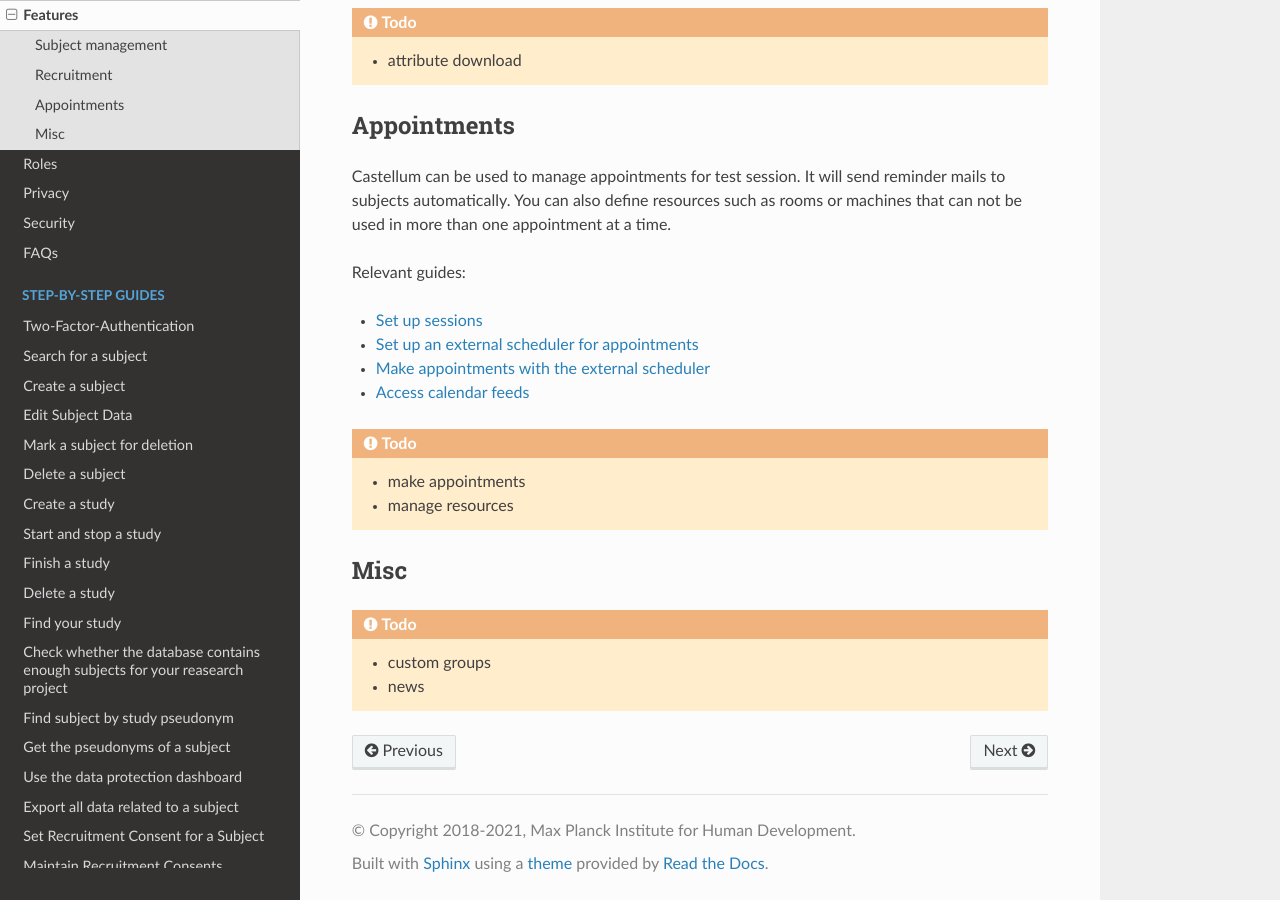
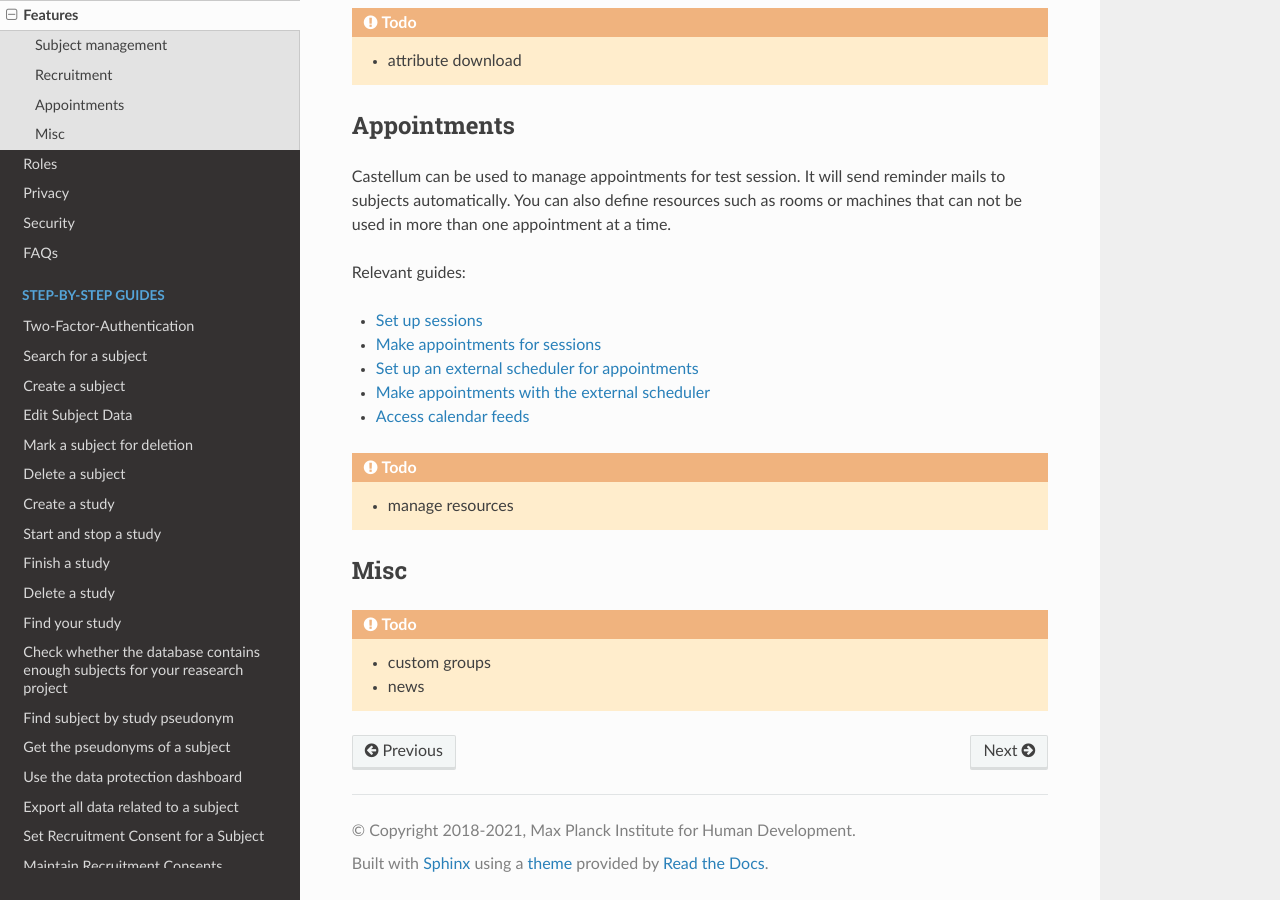
Before and after one commit to DouglasNeuroInformatics/castellum, a Sphinx documentation site: the page built from source/features.rst, in a window 1280 px wide and 900 px high, scrolled down 1181 px. Built offline with Sphinx 7.4.7 and the Read the Docs theme 2.0.0, drawn with Linux system fonts in a browser that asks for light colours; part of the change alters nothing that is shown.

Commit message:
update features list

```diff
--- a/source/features.rst
+++ b/source/features.rst
@@ -61,13 +61,13 @@ rooms or machines that can not be used in more than one appointment at a time.
 Relevant guides:
 
 -   :ref:`study-sessions`
+-   :ref:`recruitment-appointments`
 -   :ref:`set-up-external-scheduler`
 -   :ref:`make-appointments-with-external-scheduler`
 -   :ref:`access-calendar-feeds`
 
 .. TODO::
 
-    -   make appointments
     -   manage resources
 
 Misc
```
